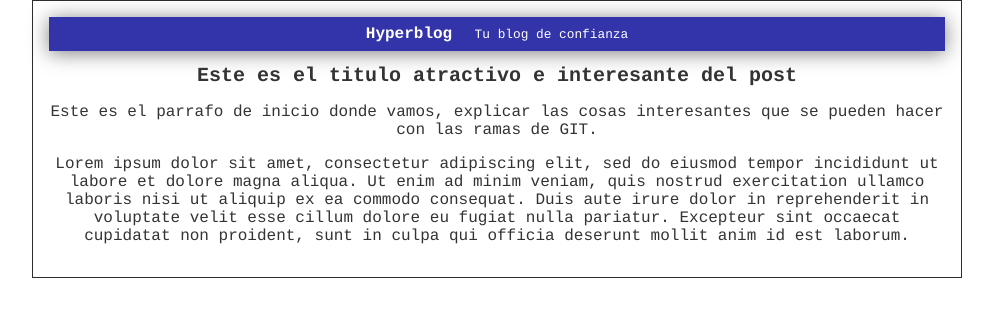
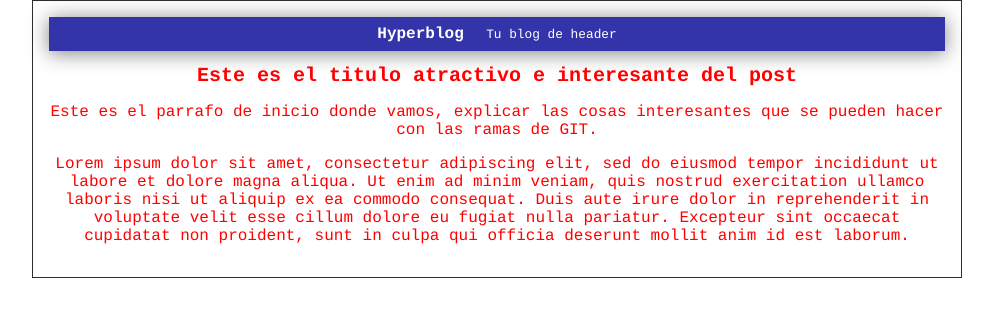
Before and after one commit to ManuelEsmerio/hyperblog, a plain HTML site: page index.html in a window 1280 px wide. Shown: the whole page, without its empty margins (143-1136 px from the left). Drawn offline with Linux system fonts and the light colour scheme.

Commit message:
updated header and css (color)

```diff
--- a/css/style.css
+++ b/css/style.css
@@ -1,5 +1,5 @@
 body {
-    color:#333;
+    color:red;
     text-align: center;
     font-family: "Courier";
     font-size: 16px;
--- a/index.html
+++ b/index.html
@@ -11,7 +11,7 @@
     <div class="container">
         <div class="header">
             Hyperblog
-            <span class="tagline">Tu blog de confianza</span>
+            <span class="tagline">Tu blog de header</span>
         </div>
         <div id="post">
             <h1>Este es el titulo atractivo e interesante del post</h1>
```
